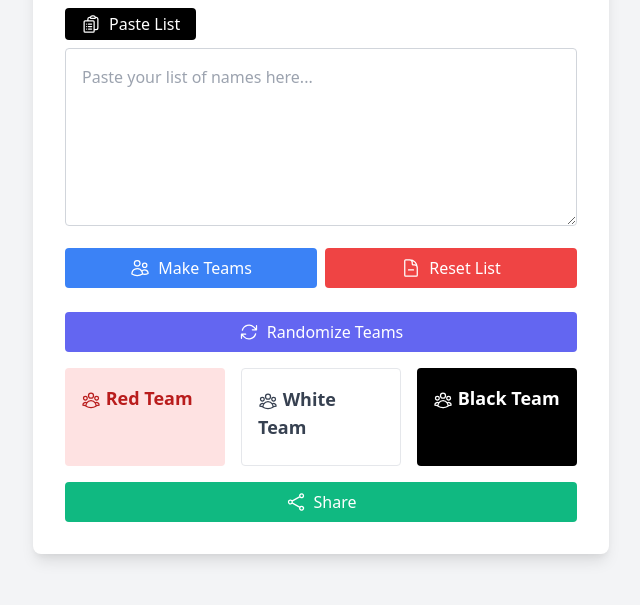
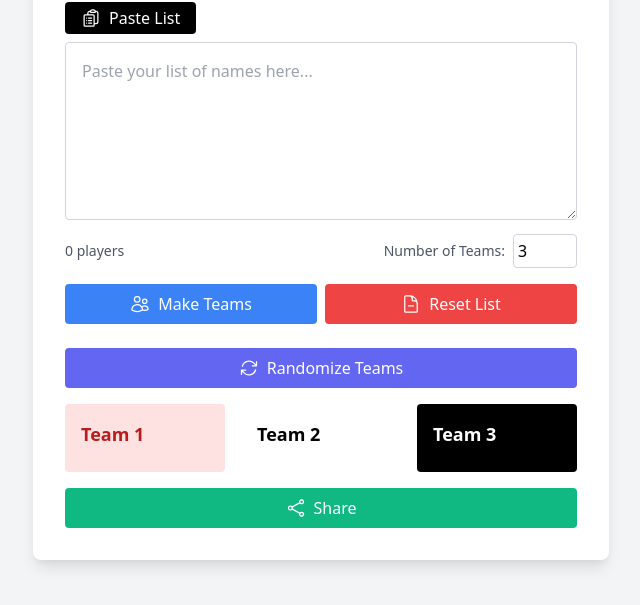
Before and after one commit to paulomardson/teams, a plain HTML site: page index.html in a window 1280 px wide. Both pictures are taken after a click on the button "Make Teams". Shown: the part 163-768 px from the top of the page, without its empty margins (319-959 px from the left). Drawn offline with nearby package versions, Linux system fonts and the light colour scheme; some icons are missing.

Commit message:
Update index.html

```diff
--- a/index.html
+++ b/index.html
@@ -46,7 +46,25 @@
                     rows="6"
                     class="w-full p-4 border border-gray-300 rounded focus:outline-none focus:ring-2 focus:ring-blue-500"
                     placeholder="Paste your list of names here..."
+                    oninput="updateCounter()"
                 ></textarea>
+                <div class="flex items-center justify-between mt-2">
+                    <span id="playerCount" class="text-sm text-gray-600"
+                        >0 players</span
+                    >
+                    <div class="flex items-center gap-2">
+                        <label for="teamCount" class="text-sm text-gray-600"
+                            >Number of Teams:</label
+                        >
+                        <input
+                            id="teamCount"
+                            type="number"
+                            min="2"
+                            value="3"
+                            class="w-16 p-1 border border-gray-300 rounded focus:outline-none focus:ring-2 focus:ring-blue-500"
+                        />
+                    </div>
+                </div>
             </div>
             <div class="flex gap-2 mb-6">
                 <button
@@ -110,68 +128,10 @@
                 </svg>
                 Randomize Teams
             </button>
-            <div id="teams" class="grid grid-cols-1 md:grid-cols-3 gap-4 mb-4">
-                <div class="bg-red-100 p-4 rounded">
-                    <h2 class="text-lg font-semibold text-red-700 mb-2">
-                        <svg
-                            xmlns="http://www.w3.org/2000/svg"
-                            class="h-5 w-5 inline"
-                            fill="none"
-                            viewBox="0 0 24 24"
-                            stroke-width="1.5"
-                            stroke="currentColor"
-                        >
-                            <path
-                                stroke-linecap="round"
-                                stroke-linejoin="round"
-                                d="M18 18.72a9.094 9.094 0 0 0 3.741-.479 3 3 0 0 0-4.682-2.72m.94 3.198.001.031c0 .225-.012.447-.037.666A11.944 11.944 0 0 1 12 21c-2.17 0-4.207-.576-5.963-1.584A6.062 6.062 0 0 1 6 18.719m12 0a5.971 5.971 0 0 0-.941-3.197m0 0A5.995 5.995 0 0 0 12 12.75a5.995 5.995 0 0 0-5.058 2.772m0 0a3 3 0 0 0-4.681 2.72 8.986 8.986 0 0 0 3.74.477m.94-3.197a5.971 5.971 0 0 0-.94 3.197M15 6.75a3 3 0 1 1-6 0 3 3 0 0 1 6 0Zm6 3a2.25 2.25 0 1 1-4.5 0 2.25 2.25 0 0 1 4.5 0Zm-13.5 0a2.25 2.25 0 1 1-4.5 0 2.25 2.25 0 0 1 4.5 0Z"
-                            />
-                        </svg>
-                        Red Team
-                    </h2>
-                    <ul id="redTeam" class="space-y-2"></ul>
-                </div>
-                <div class="bg-white p-4 rounded border border-gray-200">
-                    <h2 class="text-lg font-semibold text-gray-700 mb-2">
-                        <svg
-                            xmlns="http://www.w3.org/2000/svg"
-                            class="h-5 w-5 inline"
-                            fill="none"
-                            viewBox="0 0 24 24"
-                            stroke-width="1.5"
-                            stroke="currentColor"
-                        >
-                            <path
-                                stroke-linecap="round"
-                                stroke-linejoin="round"
-                                d="M18 18.72a9.094 9.094 0 0 0 3.741-.479 3 3 0 0 0-4.682-2.72m.94 3.198.001.031c0 .225-.012.447-.037.666A11.944 11.944 0 0 1 12 21c-2.17 0-4.207-.576-5.963-1.584A6.062 6.062 0 0 1 6 18.719m12 0a5.971 5.971 0 0 0-.941-3.197m0 0A5.995 5.995 0 0 0 12 12.75a5.995 5.995 0 0 0-5.058 2.772m0 0a3 3 0 0 0-4.681 2.72 8.986 8.986 0 0 0 3.74.477m.94-3.197a5.971 5.971 0 0 0-.94 3.197M15 6.75a3 3 0 1 1-6 0 3 3 0 0 1 6 0Zm6 3a2.25 2.25 0 1 1-4.5 0 2.25 2.25 0 0 1 4.5 0Zm-13.5 0a2.25 2.25 0 1 1-4.5 0 2.25 2.25 0 0 1 4.5 0Z"
-                            />
-                        </svg>
-                        White Team
-                    </h2>
-                    <ul id="whiteTeam" class="space-y-2"></ul>
-                </div>
-                <div class="bg-black p-4 rounded text-white">
-                    <h2 class="text-lg font-semibold text-white mb-2">
-                        <svg
-                            xmlns="http://www.w3.org/2000/svg"
-                            class="h-5 w-5 inline"
-                            fill="none"
-                            viewBox="0 0 24 24"
-                            stroke-width="1.5"
-                            stroke="currentColor"
-                        >
-                            <path
-                                stroke-linecap="round"
-                                stroke-linejoin="round"
-                                d="M18 18.72a9.094 9.094 0 0 0 3.741-.479 3 3 0 0 0-4.682-2.72m.94 3.198.001.031c0 .225-.012.447-.037.666A11.944 11.944 0 0 1 12 21c-2.17 0-4.207-.576-5.963-1.584A6.062 6.062 0 0 1 6 18.719m12 0a5.971 5.971 0 0 0-.941-3.197m0 0A5.995 5.995 0 0 0 12 12.75a5.995 5.995 0 0 0-5.058 2.772m0 0a3 3 0 0 0-4.681 2.72 8.986 8.986 0 0 0 3.74.477m.94-3.197a5.971 5.971 0 0 0-.94 3.197M15 6.75a3 3 0 1 1-6 0 3 3 0 0 1 6 0Zm6 3a2.25 2.25 0 1 1-4.5 0 2.25 2.25 0 0 1 4.5 0Zm-13.5 0a2.25 2.25 0 1 1-4.5 0 2.25 2.25 0 0 1 4.5 0Z"
-                            />
-                        </svg>
-                        Black Team
-                    </h2>
-                    <ul id="blackTeam" class="space-y-2"></ul>
-                </div>
-            </div>
+            <div
+                id="teams"
+                class="grid grid-cols-1 md:grid-cols-3 gap-4 mb-4"
+            ></div>
             <button
                 onclick="generateImage()"
                 class="w-full bg-green-500 text-white py-2 rounded hover:bg-green-600 transition-colors flex items-center justify-center gap-2 relative"
@@ -205,12 +165,12 @@
         <!-- Script -->
         <script>
             function pasteFromClipboard() {
-                // Check if the Clipboard API is supported
                 if (navigator.clipboard) {
                     navigator.clipboard
                         .readText()
                         .then((text) => {
                             document.getElementById("nameList").value = text;
+                            updateCounter();
                         })
                         .catch((err) => {
                             console.error(
@@ -224,53 +184,93 @@
                 }
             }
 
+            function updateCounter() {
+                const names = document
+                    .getElementById("nameList")
+                    .value.split("\n")
+                    .filter((name) => name.trim() !== "");
+                document.getElementById(
+                    "playerCount"
+                ).textContent = `${names.length} players`;
+            }
+
             function divideTeams() {
-                // Get the list of names from the textarea, split by new lines, and filter out empty lines
                 const names = document
                     .getElementById("nameList")
                     .value.split("\n")
                     .map((name) => name.trim())
                     .filter((name) => name);
 
-                // Shuffle the names array
+                const teamCount =
+                    parseInt(document.getElementById("teamCount").value) || 3;
+
+                if (teamCount < 2) {
+                    alert("Please enter at least 2 teams.");
+                    return;
+                }
+
                 const shuffledNames = names.sort(() => Math.random() - 0.5);
+                document.getElementById("teams").innerHTML = "";
 
-                // Clear the current team lists
-                document.getElementById("redTeam").innerHTML = "";
-                document.getElementById("whiteTeam").innerHTML = "";
-                document.getElementById("blackTeam").innerHTML = "";
+                const teamColors = [
+                    "red",
+                    "white",
+                    "black",
+                    "blue",
+                    "green",
+                    "yellow",
+                    "purple",
+                    "pink",
+                    "gray",
+                ];
+                const teams = Array.from({ length: teamCount }, (_, i) => ({
+                    name: `Team ${i + 1}`,
+                    color:
+                        i < 3
+                            ? teamColors[i]
+                            : teamColors[i % teamColors.length], // Default first three teams: Red, White, Black
+                    members: [],
+                }));
 
-                // Divide into teams
                 shuffledNames.forEach((name, index) => {
-                    const team = index % 3;
-                    const listItem = `<li class="flex items-center gap-2">
-                    <svg xmlns="http://www.w3.org/2000/svg" fill="none" viewBox="0 0 24 24" stroke-width="1.5" stroke="currentColor" class="h-5 w-5 text-gray-500">
-                        <path stroke-linecap="round" stroke-linejoin="round" d="M15.75 6a3.75 3.75 0 1 1-7.5 0 3.75 3.75 0 0 1 7.5 0ZM4.501 20.118a7.5 7.5 0 0 1 14.998 0A17.933 17.933 0 0 1 12 21.75c-2.676 0-5.216-.584-7.499-1.632Z" />
-                    </svg>
-                    <span>${name}</span>
-                </li>`;
-                    if (team === 0) {
-                        document.getElementById("redTeam").innerHTML +=
-                            listItem;
-                    } else if (team === 1) {
-                        document.getElementById("whiteTeam").innerHTML +=
-                            listItem;
-                    } else {
-                        document.getElementById("blackTeam").innerHTML +=
-                            listItem;
-                    }
+                    const teamIndex = index % teamCount;
+                    teams[teamIndex].members.push(name);
+                });
+
+                teams.forEach((team, i) => {
+                    const textColor =
+                        team.color === "black"
+                            ? "text-white"
+                            : `text-${team.color}-700`;
+                    const bgColor =
+                        team.color === "black"
+                            ? "bg-black"
+                            : `bg-${team.color}-100`;
+                    const teamContainer = document.createElement("div");
+                    teamContainer.className = `${bgColor} p-4 rounded`;
+                    teamContainer.innerHTML = `<h2 class="text-lg font-semibold ${textColor} mb-2">${
+                        team.name
+                    }</h2><ul class="space-y-2">${team.members
+                        .map(
+                            (member) => `<li class="flex items-center gap-2">
+                        <svg xmlns="http://www.w3.org/2000/svg" fill="none" viewBox="0 0 24 24" stroke-width="1.5" stroke="currentColor" class="h-5 w-5 text-gray-500">
+                            <path stroke-linecap="round" stroke-linejoin="round" d="M15.75 6a3.75 3.75 0 1 1-7.5 0 3.75 3.75 0 0 1 7.5 0ZM4.501 20.118a7.5 7.5 0 0 1 14.998 0A17.933 17.933 0 0 1 12 21.75c-2.676 0-5.216-.584-7.499-1.632Z" />
+                        </svg> <span class="${textColor}">${member}</span></li>`
+                        )
+                        .join("")}</ul>`;
+                    document.getElementById("teams").appendChild(teamContainer);
                 });
             }
 
             function resetTeams() {
                 document.getElementById("nameList").value = "";
-                document.getElementById("redTeam").innerHTML = "";
-                document.getElementById("whiteTeam").innerHTML = "";
-                document.getElementById("blackTeam").innerHTML = "";
+                document.getElementById("teams").innerHTML = "";
+                document.getElementById("playerCount").textContent =
+                    "0 players";
+                document.getElementById("teamCount").value = 3;
             }
 
             function randomizeTeams() {
-                // Shuffle and re-divide the teams using the existing divideTeams function
                 if (document.getElementById("nameList").value.trim() !== "") {
                     divideTeams();
                 } else {
@@ -281,22 +281,19 @@
             function generateImage() {
                 const teams = document.getElementById("teams");
 
-                // Using html2canvas to capture the teams element as an image
                 html2canvas(teams).then((canvas) => {
                     canvas.toBlob((blob) => {
-                        // Allow downloading the image
                         const link = document.createElement("a");
                         link.href = URL.createObjectURL(blob);
-                        link.download = "teams.jpeg";
+                        link.download = "teams.png";
                         link.click();
 
-                        // For iOS and other mobile devices, prompt to save the image
                         if (
                             navigator.share &&
                             /Mobi|Android/i.test(navigator.userAgent)
                         ) {
-                            const file = new File([blob], "teams.jpeg", {
-                                type: "image/jpeg",
+                            const file = new File([blob], "teams.png", {
+                                type: "image/png",
                             });
                             navigator
                                 .share({
@@ -309,14 +306,12 @@
                                 );
                         }
 
-                        // Copy the image to clipboard if supported
                         if (navigator.clipboard && navigator.clipboard.write) {
                             navigator.clipboard
                                 .write([
-                                    new ClipboardItem({ "image/jpeg": blob }),
+                                    new ClipboardItem({ "image/png": blob }),
                                 ])
                                 .then(() => {
-                                    // Show tooltip
                                     const tooltip =
                                         document.getElementById("tooltip");
                                     tooltip.style.opacity = 1;
```
